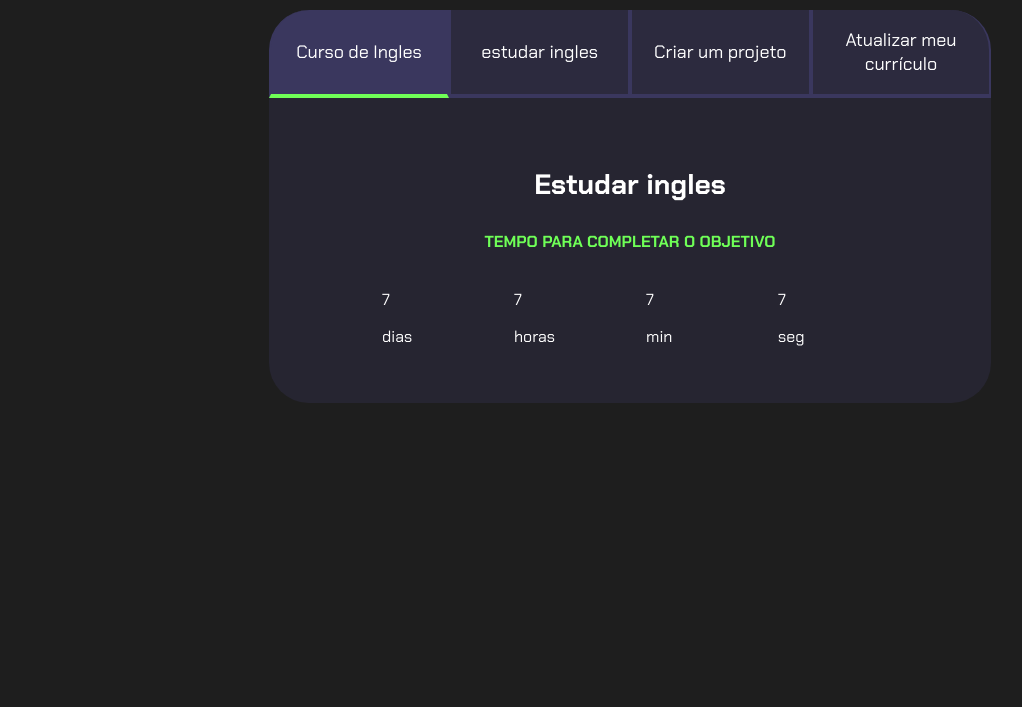
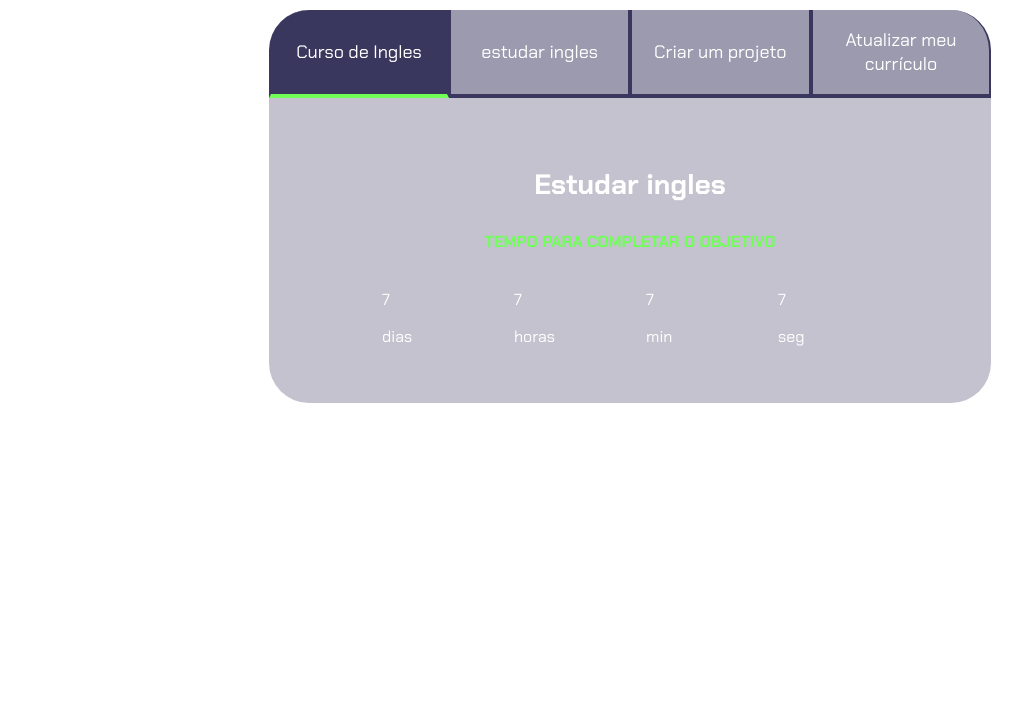
Before and after one commit to biazinha32/projeto-de-vida, a plain HTML site: page index.html in a window 1280 px wide. Shown: the part 93-800 px from the top of the page, without its empty margins (10-1032 px from the left). Drawn offline with Linux system fonts and the light colour scheme.

Commit message:
Update style.css

```diff
--- a/style.css
+++ b/style.css
@@ -1,7 +1,7 @@
 @import url('https://fonts.googleapis.com/css2?family=Chakra+Petch:wght@400;700&display=swap');
 
 :root {
-    --cor-de-fundo: #1E1E1E;
+    --cor-de-fundo: (255, 99, 71, 0.2);
     --verde: #6FFF57;
     --branco: #FFFFFF;
     --botao-ativo: #3A375E;
```
